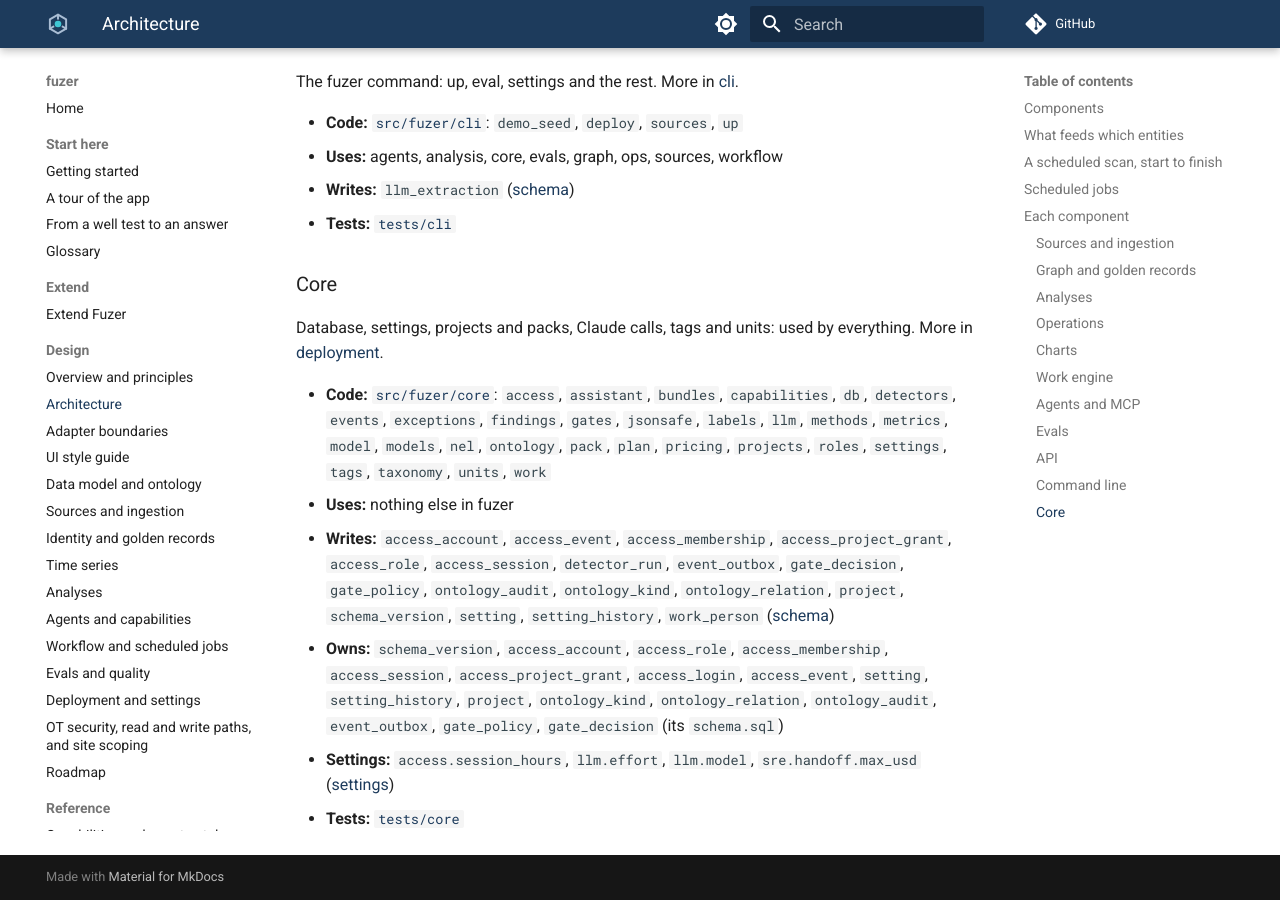
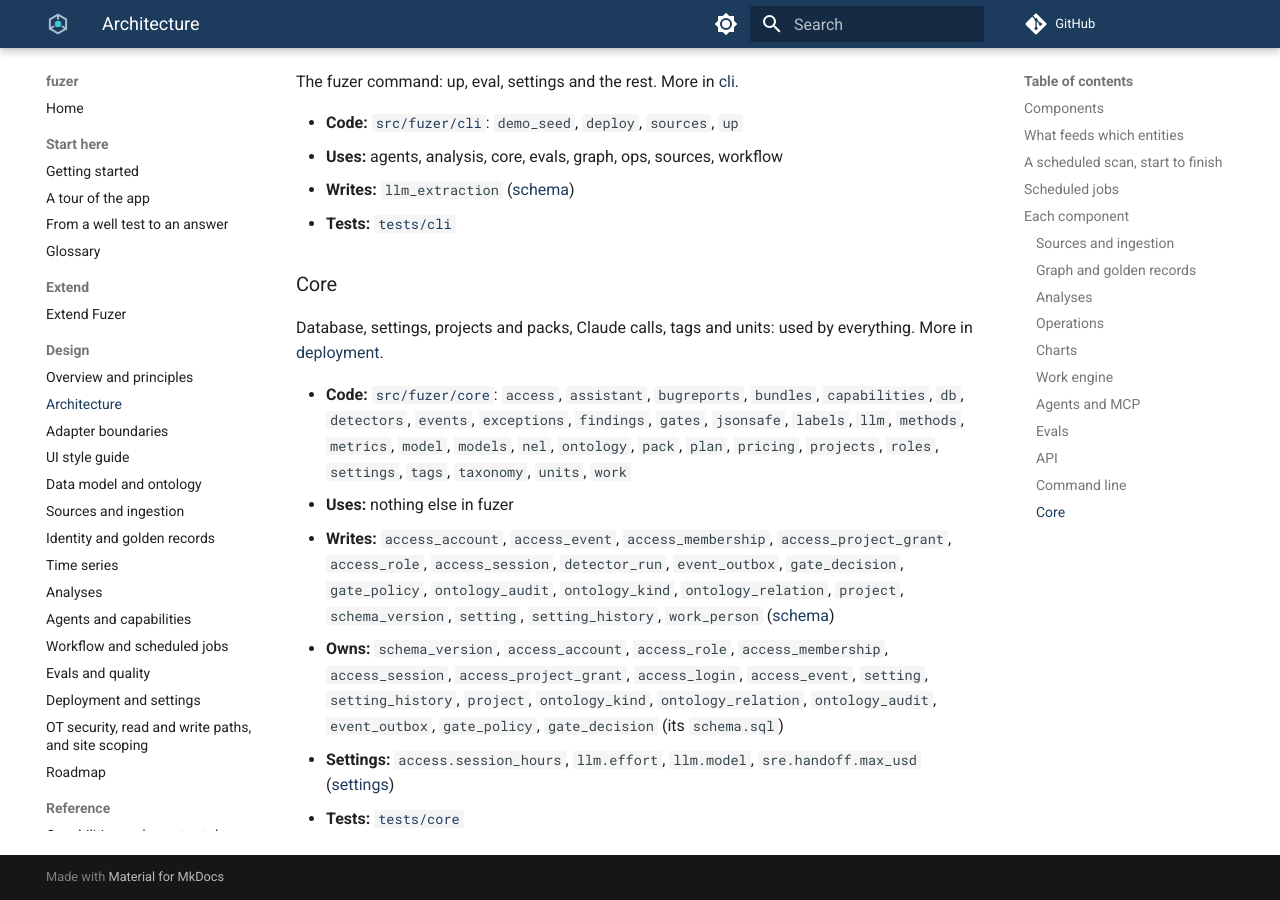
Before and after one commit to areed145/fuzer, an MkDocs documentation site: the page built from docs/architecture.md, in a window 1280 px wide and 900 px high, scrolled down 9828 px. Built offline with MkDocs 1.6.1 and Material for MkDocs 9.7.7, drawn with Linux system fonts in a browser that asks for light colours; comment, search, counter and statistics services are not loaded.

Commit message:
Regenerate docs/architecture.md for core/bugreports
Co-Authored-By: Claude Opus 5.5 <noreply@anthropic.com>
Claude-Session: https://claude.ai/code/session_01LEmc6TcDfxcKTA3hAXqLUx

```diff
--- a/docs/architecture.md
+++ b/docs/architecture.md
@@ -291,7 +291,7 @@ The fuzer command: up, eval, settings and the rest. More in [cli](cli.md).
 
 Database, settings, projects and packs, Claude calls, tags and units: used by everything. More in [deployment](deployment.md).
 
-- **Code:** [`src/fuzer/core`](https://github.com/areed145/fuzer/tree/main/src/fuzer/core): `access`, `assistant`, `bundles`, `capabilities`, `db`, `detectors`, `events`, `exceptions`, `findings`, `gates`, `jsonsafe`, `labels`, `llm`, `methods`, `metrics`, `model`, `models`, `nel`, `ontology`, `pack`, `plan`, `pricing`, `projects`, `roles`, `settings`, `tags`, `taxonomy`, `units`, `work`
+- **Code:** [`src/fuzer/core`](https://github.com/areed145/fuzer/tree/main/src/fuzer/core): `access`, `assistant`, `bugreports`, `bundles`, `capabilities`, `db`, `detectors`, `events`, `exceptions`, `findings`, `gates`, `jsonsafe`, `labels`, `llm`, `methods`, `metrics`, `model`, `models`, `nel`, `ontology`, `pack`, `plan`, `pricing`, `projects`, `roles`, `settings`, `tags`, `taxonomy`, `units`, `work`
 - **Uses:** nothing else in fuzer
 - **Writes:** `access_account`, `access_event`, `access_membership`, `access_project_grant`, `access_role`, `access_session`, `detector_run`, `event_outbox`, `gate_decision`, `gate_policy`, `ontology_audit`, `ontology_kind`, `ontology_relation`, `project`, `schema_version`, `setting`, `setting_history`, `work_person` ([schema](schema.md))
 - **Owns:** `schema_version`, `access_account`, `access_role`, `access_membership`, `access_session`, `access_project_grant`, `access_login`, `access_event`, `setting`, `setting_history`, `project`, `ontology_kind`, `ontology_relation`, `ontology_audit`, `event_outbox`, `gate_policy`, `gate_decision` (its `schema.sql`)
```
Also changed, not shown: other parts of docs/architecture.md (+1 -1 lines).
